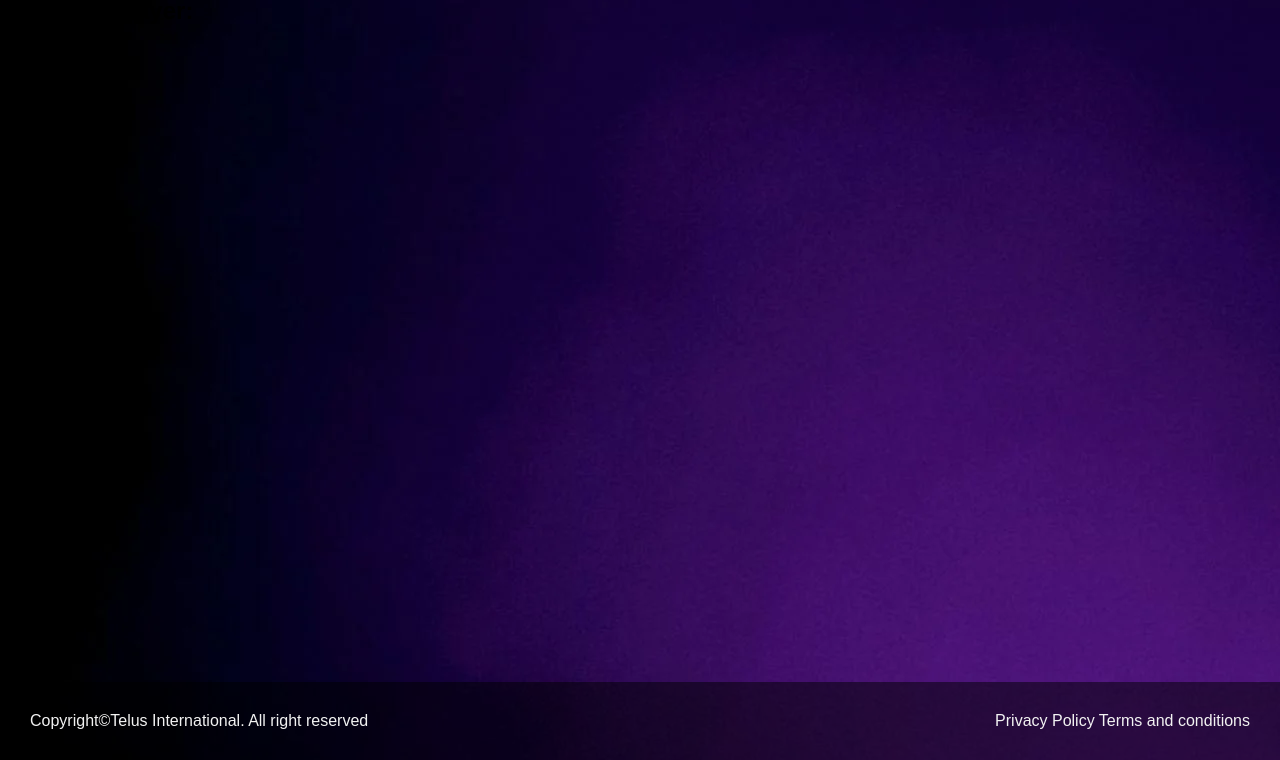
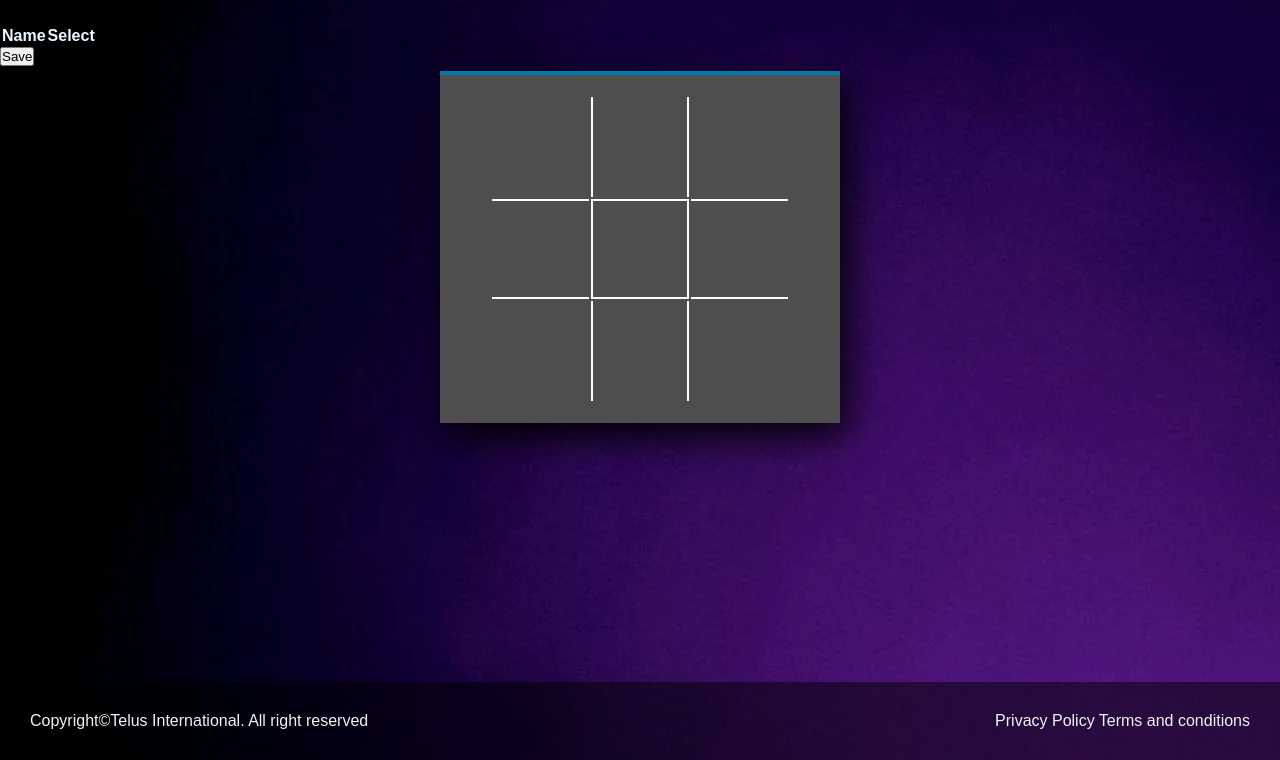
Before and after one commit to ManuelQHernandez/games-platform-ui, a plain HTML site: page tictactoe.html in a window 1280 px wide. Shown: the part 40-800 px from the top of the page. Drawn offline with Linux system fonts and the light colour scheme; no server answers.

Commit message:
Little changes to TTT

```diff
--- a/src/css/styles.css
+++ b/src/css/styles.css
@@ -122,3 +122,19 @@ header nav a:hover {
     padding: 30px;
     color:#f2f2f2;
 }
+
+td {
+    width: 100px;
+    height: 100px;
+  }
+  #board {
+    margin: 5px auto;
+  }
+  .vertical {
+    border-left: 2px solid rgb(255, 255, 255);
+    border-right: 2px solid rgb(255, 250, 250);
+  }
+  .horizontal {
+    border-top: 2px solid rgb(250, 250, 250);
+    border-bottom: 2px solid rgb(255, 252, 252);
+  }
--- /dev/null
+++ b/src/js/tictactoe.js
@@ -0,0 +1,30 @@
+const players = document.querySelector('#players tbody');
+const URL_TODOS = 'https://jsonplaceholder.typicode.com/todos';
+
+function generateTicTacToe() {
+
+    var requestOptions = {
+        method: "GET",
+
+    };
+
+    fetch(URL_TODOS)
+        .then((response) => response.json())
+        .then((json) => {
+            console.log(json);
+            requestResult = json
+                .map((element) => {
+                    return `
+                <tr id="${element.id}">
+                <td>${element.title.slice(0, 10)}</td>
+                <td><input type="checkbox" value=${element.id} name="playerSelected"></td>
+                </tr>
+                `;
+                })
+                .slice(0, 10)
+                .join("");
+            players.innerHTML = requestResult;
+        });
+}
+
+generateTicTacToe();
--- a/tictactoe.html
+++ b/tictactoe.html
@@ -18,24 +18,40 @@
 		<h2>
 			Choose a player:
 		</h2>
-		<ul id="list-of-players"></ul>
-		<table id="board">
+		<table style="color:aliceblue" id="players">
+			<thead>
+				<tr>
+					<th>Name</th>
+					<th>Select</th>
+				</tr>
+			</thead>
+			<tbody></tbody>
+		</table>
+		<input class="create-btn" type="button" id="createPlayer" value="Save">
+
+		<table class="form-box" id="board">
 			<tr>
 				<td></td>
-				<td></td>
+				<td class="vertical"></td>
 				<td></td>
 			</tr>
 			<tr>
-				<td></td>
-				<td></td>
-				<td></td>
+				<td class="horizontal"></td>
+				<td class="vertical horizontal"></td>
+				<td class="horizontal"></td>
 			</tr>
 			<tr>
 				<td></td>
-				<td></td>
+				<td class="vertical"></td>
 				<td></td>
 			</tr>
 		</table>
+
+
+
+
+
+
 	</main>
 
 	<footer class="footer">
@@ -44,6 +60,7 @@
 			<p>Privacy Policy Terms and conditions</p>
 		</div>
 	</footer>
+	<script src="./src/js/tictactoe.js"></script>
 </body>
 
 </html>
```
Also changed, not shown: hangman.html (+1 -1 lines).
